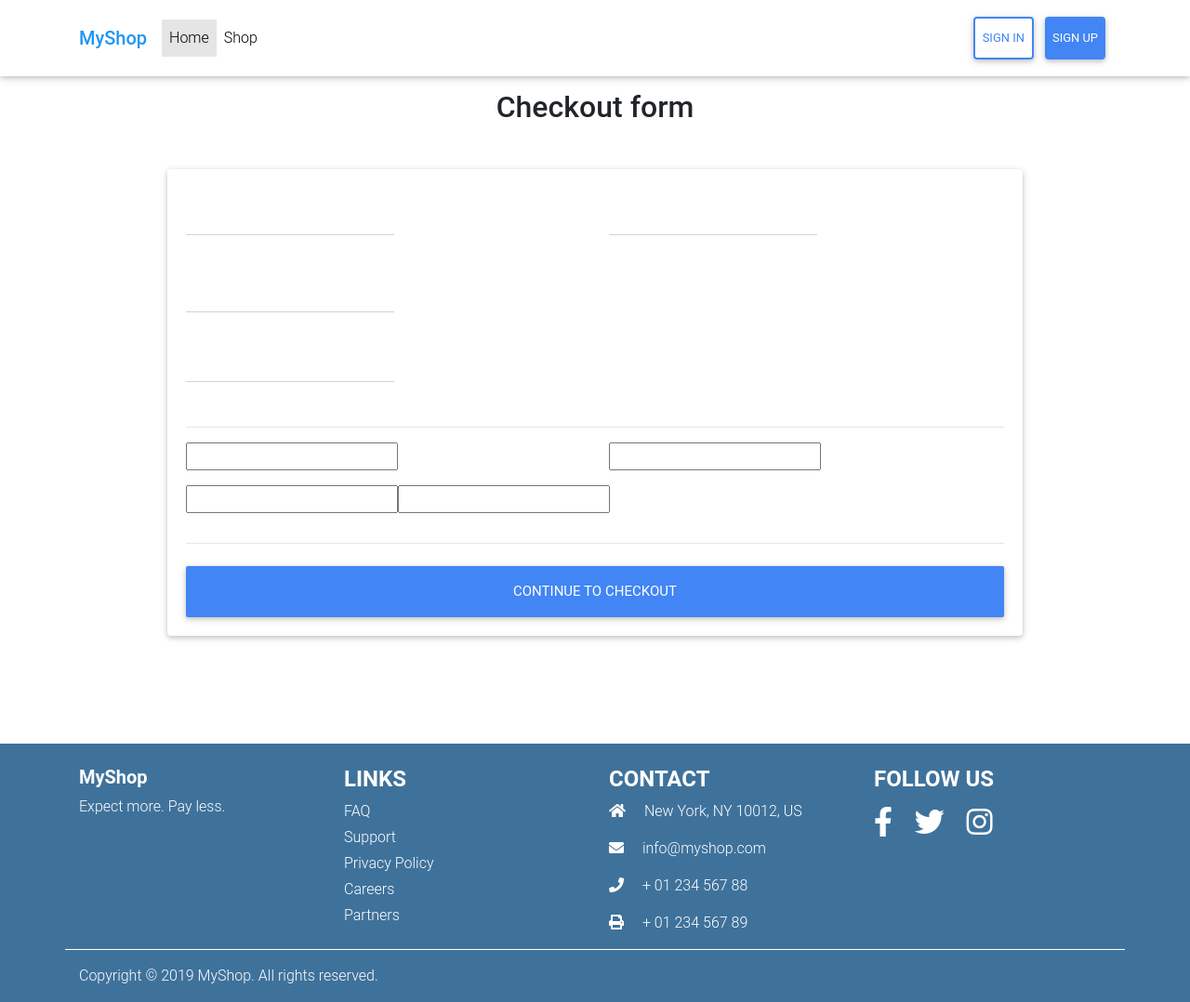
After one commit to DenManokhin/OnlineShop, a Django app: template templates/checkout.html in a window 1280 px wide. The commit adds this page. Shown: the whole page at 93% size. Run offline with Django 3.2, Linux system fonts and the light colour scheme; the template is opened without the code that fills it, so the values that code supplies are empty, except form fields; tables that the repository leaves empty hold one stand-in row (values such as "Sample post"); form fields are guessed from the names that the template uses; some libraries are stand-ins or nearby versions.

Commit message:
Added checkout page

```diff
--- a/OnlineShop/settings.py
+++ b/OnlineShop/settings.py
@@ -186,3 +186,6 @@ SOCIAL_AUTH_FACEBOOK_PROFILE_EXTRA_PARAMS = {
 
 SOCIAL_AUTH_GOOGLE_OAUTH2_KEY=config('SOCIAL_AUTH_GOOGLE_OAUTH2_KEY')
 SOCIAL_AUTH_GOOGLE_OAUTH2_SECRET=config('SOCIAL_AUTH_GOOGLE_OAUTH2_SECRET')
+
+# Google Maps API key for django-address app
+GOOGLE_API_KEY=config('GOOGLE_API_KEY')
--- a/OnlineShop/urls.py
+++ b/OnlineShop/urls.py
@@ -20,7 +20,7 @@ from django.conf import settings
 
 from home.views import home_screen_view
 from account.views import signup_view, logout_view, signin_view
-from shop.views import ShopView, ProductView, add_to_cart_view, cart_view, remove_from_cart
+from shop.views import ShopView, ProductView, add_to_cart_view, cart_view, remove_from_cart, checkout_view, thanks_view
 
 urlpatterns = [
     path('admin/', admin.site.urls),
@@ -34,6 +34,8 @@ urlpatterns = [
     path('add-to-cart/<slug>/', add_to_cart_view, name='add-to-cart'),
     path('cart/', cart_view, name='cart'),
     path('remove-from-cart/<slug>/', remove_from_cart, name='remove-from-cart'),
+    path('checkout/', checkout_view, name='checkout'),
+    path('thanks/', thanks_view, name='thanks'),
 ]
 
 if settings.DEBUG:
--- a/account/models.py
+++ b/account/models.py
@@ -1,7 +1,6 @@
 import uuid
 from django.db import models
 from django.contrib.auth.models import AbstractBaseUser, BaseUserManager
-from django.conf import settings
 
 
 class UserManager(BaseUserManager):
@@ -35,7 +34,7 @@ class User(AbstractBaseUser):
     username = models.CharField(max_length=255)
     first_name = models.CharField(max_length=255)
     last_name = models.CharField(max_length=255)
-    address = models.CharField(max_length=255)
+    address = models.CharField(max_length=255, null=True, blank=True)
     date_joined = models.DateTimeField(auto_now_add=True)
     last_login = models.DateTimeField(auto_now=True)
     is_admin = models.BooleanField(default=False)
--- a/templates/base.html
+++ b/templates/base.html
@@ -17,6 +17,8 @@
     <link href="https://cdnjs.cloudflare.com/ajax/libs/mdbootstrap/4.8.11/css/mdb.min.css" rel="stylesheet">
     <!-- My styles -->
     <link href="{% static 'css/main.css' %}" rel="stylesheet">
+    {% block head_extra %}
+    {% endblock %}
 </head>
 
 <body>
--- a/templates/cart.html
+++ b/templates/cart.html
@@ -7,7 +7,7 @@
 {% block content %}
     <main>
 
-        <div class="container px-3 my-5 clearfix">
+        <div class="container px-3 my-5">
             <!-- Shopping cart table -->
             <div class="card">
                 <div class="card-header">
@@ -70,7 +70,7 @@
                             </div>
                         </div>
                         <a href="{% url 'shop' %}" type="button" class="btn btn-lg btn-default md-btn-flat mt-2 mr-3">Back to shopping</a>
-                        <button type="button" class="btn btn-lg btn-primary mt-2">Checkout</button>
+                        <a href="{% url 'checkout' %}" type="button" class="btn btn-lg btn-primary mt-2">Checkout</a>
                     </div>
 
                 </div>
--- /dev/null
+++ b/templates/checkout.html
@@ -0,0 +1,167 @@
+{% extends 'base.html' %}
+
+{% load widget_tweaks %}
+
+{% block title %}Checkout ― MyShop{% endblock %}
+
+{% block head_extra %}{{ form.media }}{% endblock %}
+
+{% block content %}
+    <!--Main layout-->
+    <main>
+
+        <div class="container wow fadeIn">
+
+            <!-- Heading -->
+            <h2 class="mb-5 h2 text-center">Checkout form</h2>
+
+            <!--Grid row-->
+            <div class="row">
+
+                <!--Grid column-->
+                <div class="col-md-10 mb-4 mx-auto">
+
+                    <!--Card-->
+                    <div class="card">
+
+                        <!--Card content-->
+                        <form class="card-body" method="post"> {% csrf_token %}
+
+                            <!--Grid row-->
+                            <div class="row">
+
+                                <!--Grid column-->
+                                <div class="col-md-6 mb-2">
+
+                                    <!--firstName-->
+                                    <div class="md-form ">
+                                        {% render_field form.first_name class="form-control" placeholder=form.first_name.label %}
+
+                                        {% if form.first_name.help_text %}
+                                            <small class="form-text text-muted">{{ form.first_name.help_text }}</small>
+                                        {% endif %}
+
+                                        {% for error in form.first_name.errors %}
+                                            <p class="form-text text-muted text-danger">{{ error }}</p>
+                                        {% endfor %}
+                                    </div>
+
+                                </div>
+                                <!--Grid column-->
+
+                                <!--Grid column-->
+                                <div class="col-md-6 mb-2">
+
+                                    <!--lastName-->
+                                    <div class="md-form">
+                                        {% render_field form.last_name class="form-control" placeholder=form.last_name.label %}
+
+                                        {% if form.last_name.help_text %}
+                                            <small class="form-text text-muted">{{ form.last_name.help_text }}</small>
+                                        {% endif %}
+
+                                        {% for error in form.last_name.errors %}
+                                            <p class="form-text text-muted text-danger">{{ error }}</p>
+                                        {% endfor %}
+                                    </div>
+
+                                </div>
+                                <!--Grid column-->
+
+                            </div>
+                            <!--Grid row-->
+
+                            <!--email-->
+                            <div class="md-form mb-5">
+                                {% render_field form.email class="form-control" placeholder=form.email.label %}
+
+                                {% if form.email.help_text %}
+                                    <small class="form-text text-muted">{{ form.email.help_text }}</small>
+                                {% endif %}
+
+                                {% for error in form.email.errors %}
+                                    <p class="form-text text-muted text-danger">{{ error }}</p>
+                                {% endfor %}
+                            </div>
+
+                            <!--address-->
+                            <div class="md-form mb-5">
+                                {% render_field form.address class="form-control" placeholder=form.address.label %}
+
+                                {% if form.address.help_text %}
+                                    <small class="form-text text-muted">{{ form.address.help_text }}</small>
+                                {% endif %}
+
+                                {% for error in form.address.errors %}
+                                    <p class="form-text text-muted text-danger">{{ error }}</p>
+                                {% endfor %}
+                            </div>
+
+                            <hr>
+
+                            <div class="row">
+                                <div class="col-md-6 mb-3">
+                                    {% render_field form.card_name class="form-control" placeholder=form.card_name.label %}
+
+                                    {% if form.card_name.help_text %}
+                                        <small class="form-text text-muted">{{ form.card_name.help_text }}</small>
+                                    {% endif %}
+
+                                    {% for error in form.card_name.errors %}
+                                        <p class="form-text text-muted text-danger">{{ error }}</p>
+                                    {% endfor %}
+                                </div>
+                                <div class="col-md-6 mb-3">
+                                    {% render_field form.card_number class="form-control" placeholder=form.card_number.label %}
+
+                                    {% if form.card_number.help_text %}
+                                        <small class="form-text text-muted">{{ form.card_number.help_text }}</small>
+                                    {% endif %}
+
+                                    {% for error in form.card_number.errors %}
+                                        <p class="form-text text-muted text-danger">{{ error }}</p>
+                                    {% endfor %}
+                                </div>
+                            </div>
+                            <div class="row">
+                                <div class="col-md-3 mb-3">
+                                    {% render_field form.card_expiration class="form-control" placeholder=form.card_expiration.label %}
+
+                                    {% if form.card_expiration.help_text %}
+                                        <small class="form-text text-muted">{{ form.card_expiration.help_text }}</small>
+                                    {% endif %}
+
+                                    {% for error in form.card_expiration.errors %}
+                                        <p class="form-text text-muted text-danger">{{ error }}</p>
+                                    {% endfor %}
+                                </div>
+                                <div class="col-md-3 mb-3">
+                                    {% render_field form.card_cvv class="form-control" placeholder=form.card_cvv.label %}
+
+                                    {% if form.card_cvv.help_text %}
+                                        <small class="form-text text-muted">{{ form.card_cvv.help_text }}</small>
+                                    {% endif %}
+
+                                    {% for error in form.card_cvv.errors %}
+                                        <p class="form-text text-muted text-danger">{{ error }}</p>
+                                    {% endfor %}
+                                </div>
+                            </div>
+                            <hr class="mb-4">
+                            <button class="btn btn-primary btn-lg btn-block" type="submit">Continue to checkout</button>
+
+                        </form>
+
+                    </div>
+                    <!--/.Card-->
+
+                </div>
+                <!--Grid column-->
+
+            </div>
+            <!--Grid row-->
+
+        </div>
+    </main>
+    <!--Main layout-->
+{% endblock %}
```
Also changed, not shown: shop/forms.py (added, +12 -0 lines), shop/templatetags/cart_template_tags.py (+5 -6 lines), shop/views.py (+24 -2 lines), templates/thanks.html (added, +21 -0 lines).
